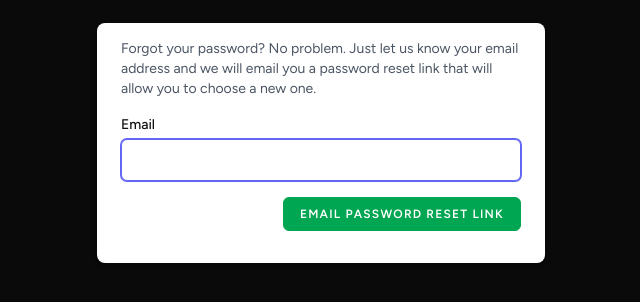
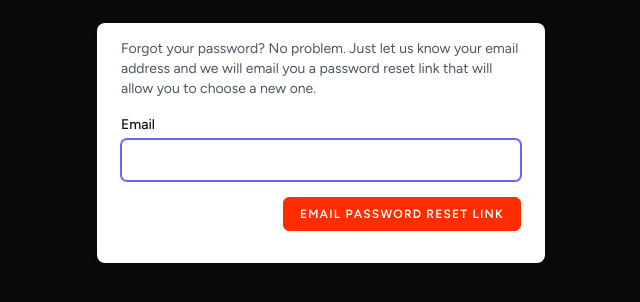
Before and after one commit to julianhurtado746-rgb/gimnasio, a Laravel app: page /forgot-password in a window 1280 px wide. Shown: the part 299-601 px from the top of the page, without its empty margins (319-959 px from the left). Run offline with Laravel 12, Linux system fonts and the light colour scheme; style sheets or scripts are compiled from the project's sources.

Commit message:
Update forgot-password.blade.php

```diff
--- a/resources/views/auth/forgot-password.blade.php
+++ b/resources/views/auth/forgot-password.blade.php
@@ -1,11 +1,11 @@
-<style>
+ <style>
     body, .min-h-screen { background-color: #0a0a0a !important; }
     button, .btn, [type="submit"] {
-        background-color: #00a651 !important;
-        border-color: #00a651 !important;
+        background-color: #ff2d00 !important;
+        border-color: #ff2d00 !important;
         color: white !important;
     }
-    a { color: #00a651 !important; }
+    a { color: #ff2d00 !important; }
     label { color: #111111 !important; }
 </style>
 <x-guest-layout>
```
